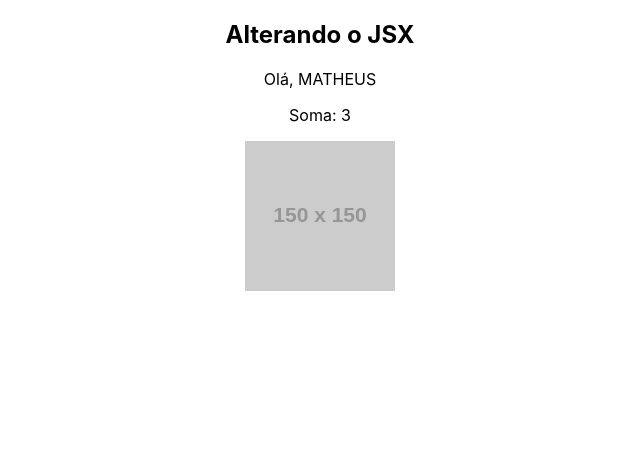
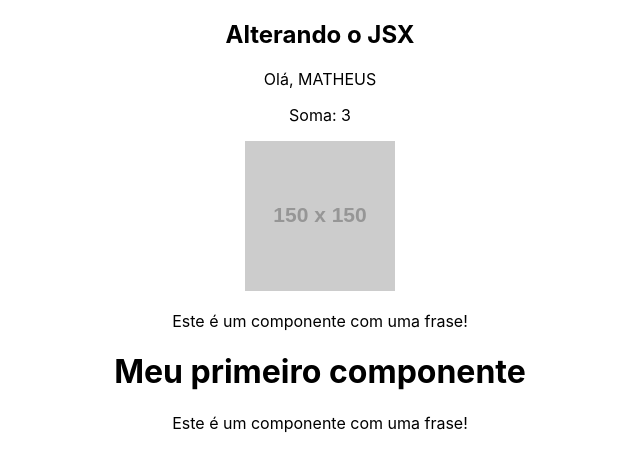
Before and after one commit to AlexandreVelho/VSCode-React-Node, a React (Create React App) app in the folder meu-projeto/: page / in a window 1280 px wide. Shown: the top 470 px of the page, without its empty margins (320-960 px from the left). Built offline with nearby package versions, Linux system fonts and the light colour scheme.

Commit message:
Criando componentes no React
Outra aula de Matheus Battisti ensinando sobre como criar componentes no React.
https://youtu.be/-wrsG0IGc-M

```diff
--- a/meu-projeto/src/App.js
+++ b/meu-projeto/src/App.js
@@ -1,4 +1,5 @@
 import './App.css';
+import HellowWorld from './components/HellowWorld'
 
 function App() {
   const name = 'Matheus'
@@ -13,6 +14,7 @@
       <p>Olá, {newName}</p>
       <p>Soma: {sum(1, 2)}</p>
       <img src={url} alt="Minha Imagem" />
+      <HellowWorld />
     </div>
   );
 }
--- /dev/null
+++ b/meu-projeto/src/components/Frase.js
@@ -0,0 +1,9 @@
+function Frase() {
+    return (
+        <div>
+            <p>Este é um componente com uma frase!</p>
+        </div>
+    )
+}
+
+export default Frase
--- /dev/null
+++ b/meu-projeto/src/components/HellowWorld.js
@@ -0,0 +1,16 @@
+import Frase from './Frase'
+
+function HelloWorld() {
+
+    return (
+        <div>
+            <Frase />
+            <h1>Meu primeiro componente</
+            h1>
+            <Frase />
+        </div>
+    )
+
+}
+
+export default HelloWorld
```
